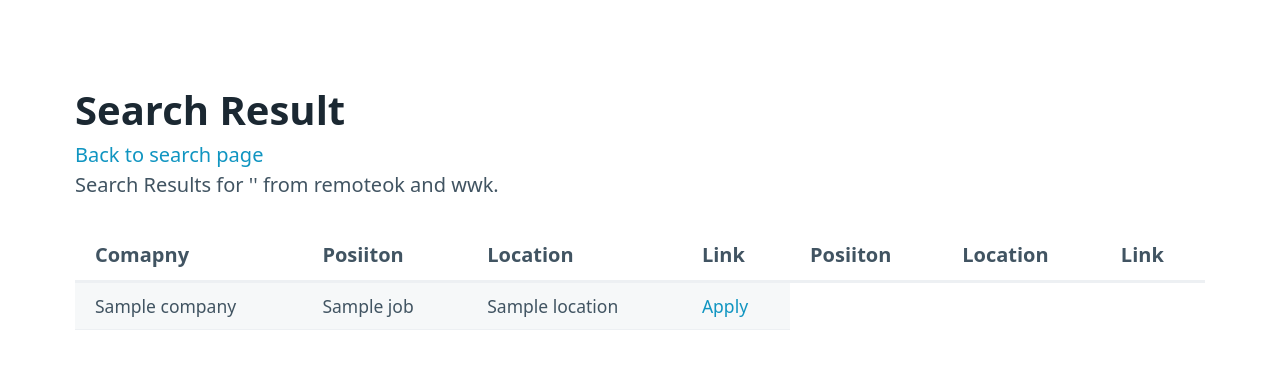
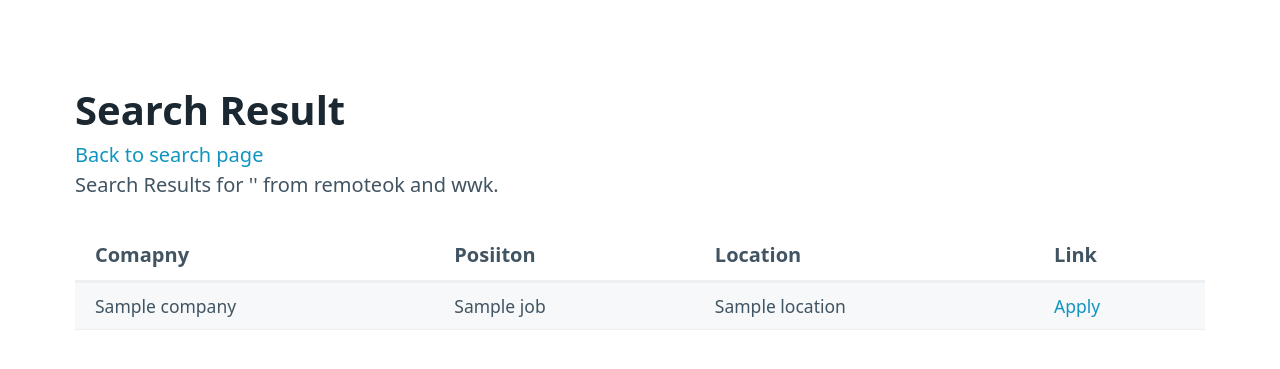
Before and after one commit to ChoiEuiCheon/WebScrapper, a Flask app: template templates/search.html in a window 1280 px wide. Shown: the top 369 px of the page. Run offline with Flask 3, Linux system fonts and the light colour scheme; the template is opened without the code that fills it: most values are stand-ins (such as "Sample title", 1, 10 or a date in 2020).

Commit message:
23.07.24

```diff
--- a/templates/search.html
+++ b/templates/search.html
@@ -19,9 +19,6 @@
             <th><strong>Posiiton</strong></th>
             <th><strong>Location</strong></th>
             <th><strong>Link</strong></th>
-            <th><strong>Posiiton</strong></th>
-            <th><strong>Location</strong></th>
-            <th><strong>Link</strong></th>
           </tr>
         </thead>
         <tbody>
```
